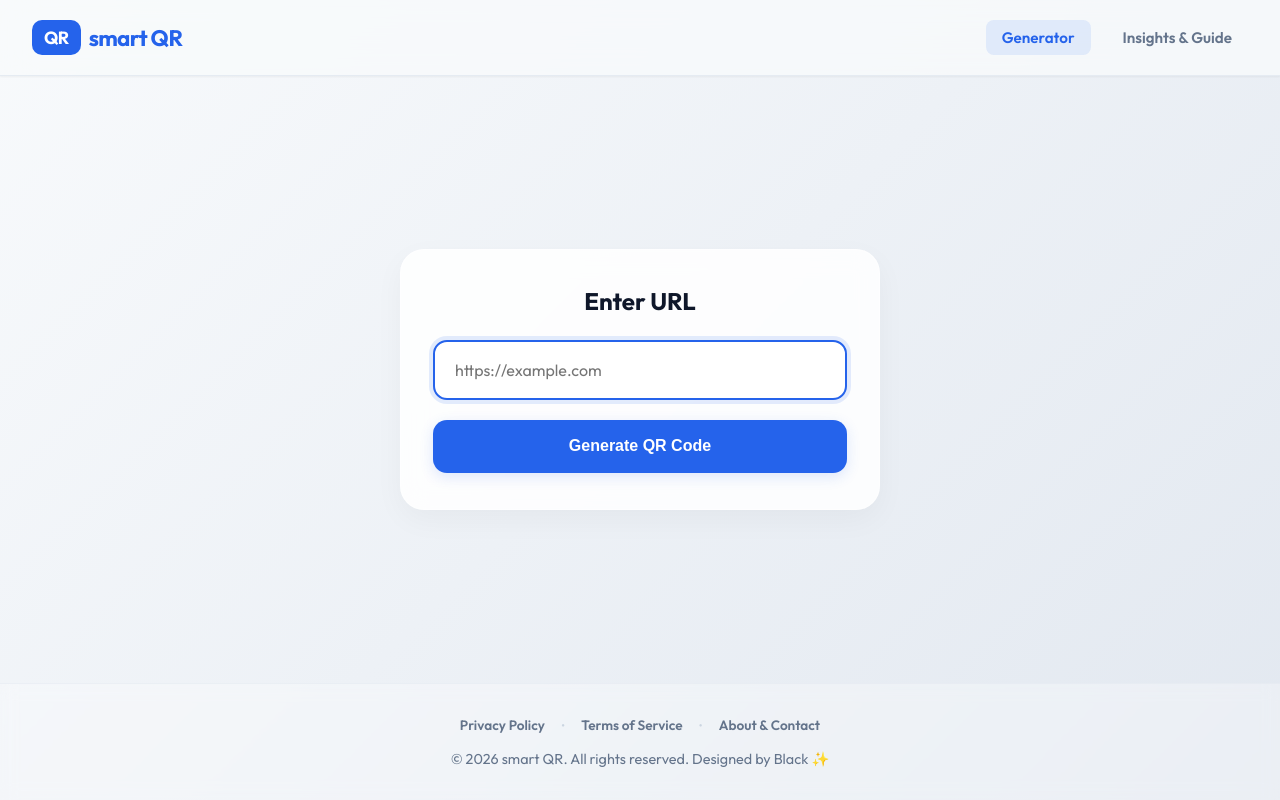
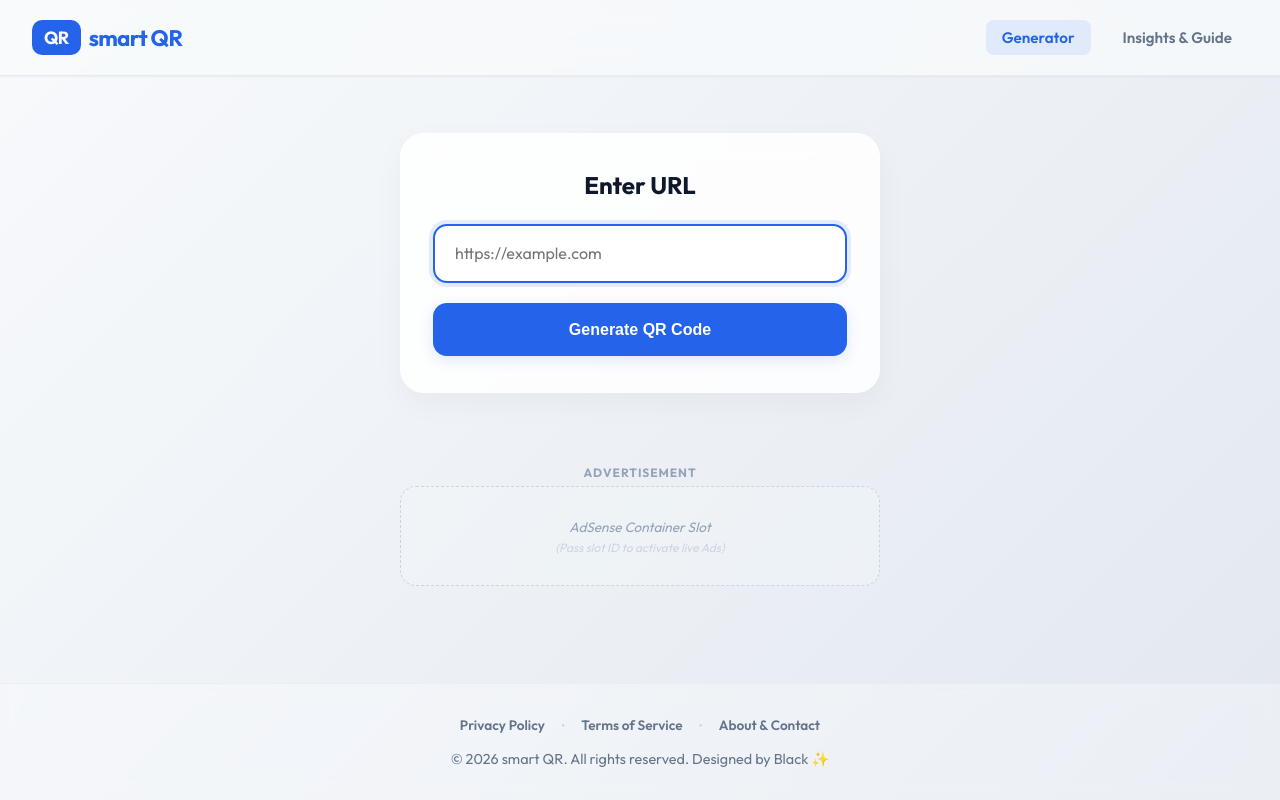
Before and after one commit to ko750125-afk/smart-qr, a React (Vite) app: page / in a window 1280 px wide. Built offline with nearby package versions, Linux system fonts and the light colour scheme.

Commit message:
feat: implement AdSense Strategy 3 - Designate ad spaces with safe margins

```diff
--- /dev/null
+++ b/src/components/AdSenseContainer.jsx
@@ -0,0 +1,74 @@
+import React, { useEffect } from 'react';
+
+function AdSenseContainer({ slot, format = 'auto', style = {} }) {
+  useEffect(() => {
+    // Try to trigger AdSense push when component mounts
+    try {
+      if (typeof window !== 'undefined') {
+        (window.adsbygoogle = window.adsbygoogle || []).push({});
+      }
+    } catch (e) {
+      console.warn("AdSense push waiting or failed:", e);
+    }
+  }, [slot]);
+
+  return (
+    <div
+      className="ad-wrapper"
+      style={{
+        margin: '35px 0',
+        padding: '5px 0',
+        textAlign: 'center',
+        clear: 'both',
+        width: '100%',
+        display: 'flex',
+        flexDirection: 'column',
+        alignItems: 'center',
+        ...style
+      }}
+    >
+      {/* Policy Label: Clearly identify the area as advertisement to avoid accidental click violations */}
+      <span style={{
+        display: 'block',
+        fontSize: '0.75rem',
+        color: '#94a3b8',
+        marginBottom: '6px',
+        letterSpacing: '0.08em',
+        textTransform: 'uppercase',
+        fontWeight: 700
+      }}>
+        Advertisement
+      </span>
+
+      {/* Card Wrapper with min-height to prevent Cumulative Layout Shift (CLS) */}
+      <div style={{
+        width: '100%',
+        minHeight: '100px',
+        background: 'rgba(241, 245, 249, 0.45)',
+        border: '1px dashed #cbd5e1',
+        borderRadius: '16px',
+        display: 'flex',
+        justifyContent: 'center',
+        alignItems: 'center',
+        overflow: 'hidden',
+        transition: 'all 0.3s ease'
+      }}>
+        {slot ? (
+          <ins className="adsbygoogle"
+               style={{ display: 'block', width: '100%' }}
+               data-ad-client="ca-pub-2626222961397868"
+               data-ad-slot={slot}
+               data-ad-format={format}
+               data-full-width-responsive="true"></ins>
+        ) : (
+          <div style={{ padding: '1.5rem', color: '#94a3b8', fontSize: '0.85rem', fontStyle: 'italic', display: 'flex', flexDirection: 'column', gap: '4px' }}>
+            <span>AdSense Container Slot</span>
+            <span style={{ fontSize: '0.75rem', color: '#cbd5e1' }}>(Pass slot ID to activate live Ads)</span>
+          </div>
+        )}
+      </div>
+    </div>
+  );
+}
+
+export default AdSenseContainer;
--- a/src/components/BlogList.jsx
+++ b/src/components/BlogList.jsx
@@ -3,6 +3,7 @@ import { Link } from 'react-router-dom';
 import { motion } from 'framer-motion';
 import { BookOpen, Calendar, ArrowRight } from 'lucide-react';
 import { blogPosts } from '../data/posts';
+import AdSenseContainer from './AdSenseContainer';
 
 function BlogList() {
   const [activeCategory, setActiveCategory] = useState('All');
@@ -62,6 +63,9 @@ function BlogList() {
           </button>
         ))}
       </div>
+
+      {/* Safe Ad Placement Area (35px Margin-bottom Included) */}
+      <AdSenseContainer style={{ margin: '0 0 35px 0' }} />
 
       {/* Blog Cards Grid */}
       <motion.div
--- a/src/components/BlogPost.jsx
+++ b/src/components/BlogPost.jsx
@@ -2,6 +2,7 @@ import React from 'react';
 import { useParams, Link } from 'react-router-dom';
 import { ArrowLeft, Calendar, BookOpen } from 'lucide-react';
 import { blogPosts } from '../data/posts';
+import AdSenseContainer from './AdSenseContainer';
 
 function BlogPost() {
   const { id } = useParams();
@@ -87,6 +88,9 @@ function BlogPost() {
         <div style={{ width: '60px', height: '4px', backgroundColor: '#3b82f6', borderRadius: '2px' }}></div>
       </header>
 
+      {/* Top AdSense Container (35px Margin-bottom Included) */}
+      <AdSenseContainer style={{ margin: '0 0 35px 0' }} />
+
       {/* Post Content Area */}
       <div className="post-content" style={{
         color: '#334155',
@@ -100,6 +104,9 @@ function BlogPost() {
           </p>
         ))}
       </div>
+
+      {/* Bottom AdSense Container (35px Margin-top Included) */}
+      <AdSenseContainer style={{ margin: '35px 0 0 0' }} />
 
       {/* Bottom Card for Call to Action */}
       <div style={{
--- a/src/components/QRGenerator.jsx
+++ b/src/components/QRGenerator.jsx
@@ -2,6 +2,7 @@ import React, { useState, useRef } from 'react';
 import { QRCodeCanvas } from 'qrcode.react';
 import { motion, AnimatePresence } from 'framer-motion';
 import { Download, Link as LinkIcon, RefreshCw } from 'lucide-react';
+import AdSenseContainer from './AdSenseContainer';
 
 function QRGenerator() {
   const [url, setUrl] = useState('');
@@ -140,6 +141,9 @@ function QRGenerator() {
           </motion.div>
         )}
       </AnimatePresence>
+
+      {/* Safe Ad Placement Area (35px Margin Included) */}
+      <AdSenseContainer />
     </div>
   );
 }
```
